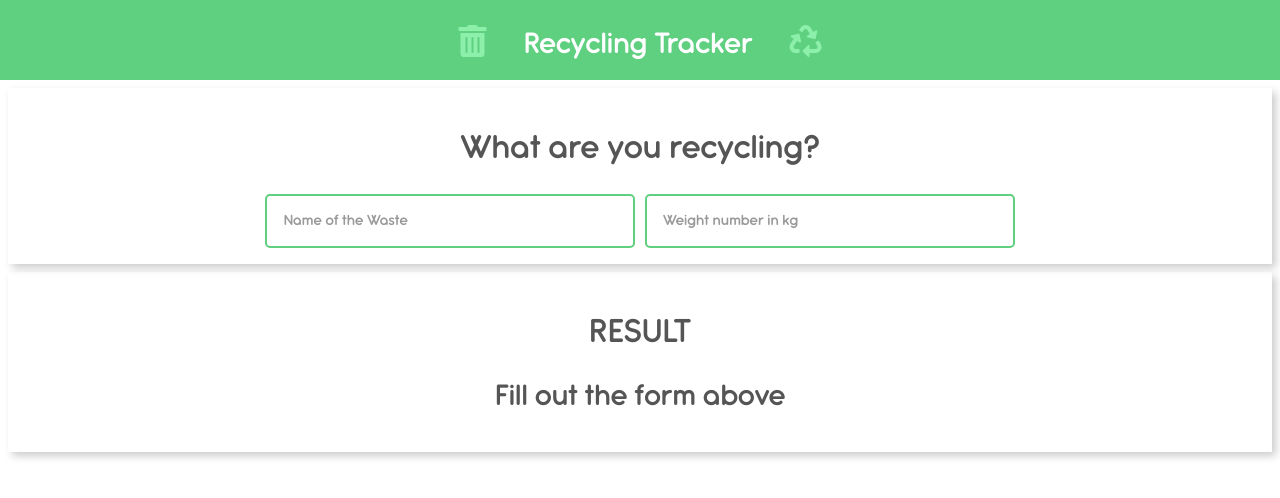
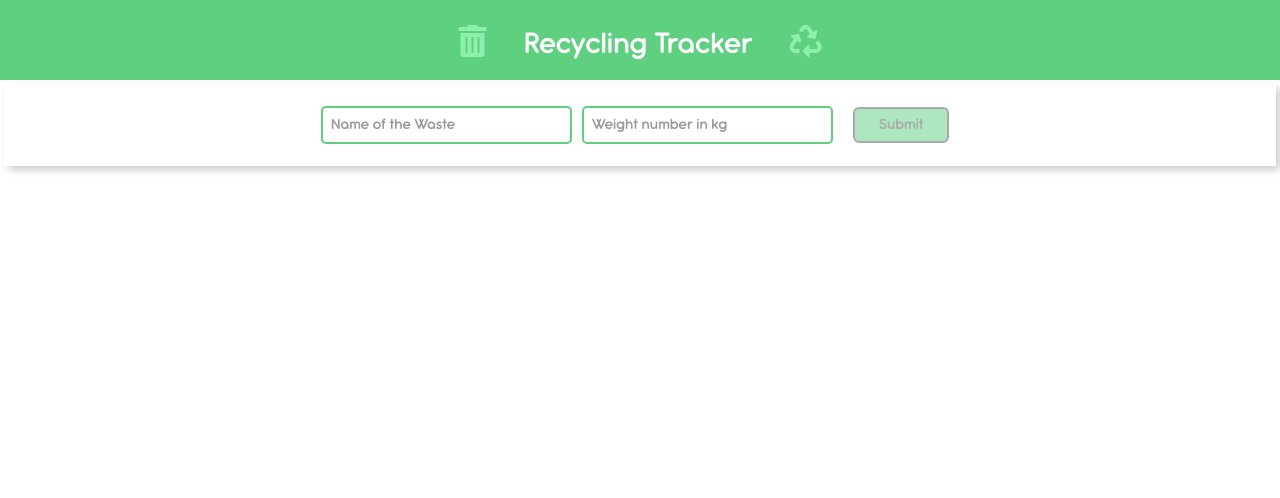
Before and after one commit to zero-to-mastery/recycling-tracker, a React (Create React App) app in the folder React_files/: page / in a window 1280 px wide. Shown: the top 498 px of the page. Built offline with nearby package versions, Linux system fonts and the light colour scheme.

Commit message:
[refactor] Change the layout so that the results are only displayed when input is submitted

```diff
--- /dev/null
+++ b/React_files/src/components/Cards/Card.css
@@ -0,0 +1,48 @@
+.submit-button-deactivated {
+  opacity: 0.5;
+  margin: 15px;
+  font-size: 16px;
+  height: 36px;
+  width: 96px;
+  border-radius: 6px;
+  border-style: solid;
+  border-width: 2px;
+  border-color: #555555;
+  color: #555555;
+  background: #5fcf80;
+  outline: none;
+  cursor: not-allowed;
+  transition: all 0.5s;
+  -webkit-transition: all 0.5s;
+}
+
+.submit-button {
+  margin: 15px;
+  font-size: 16px;
+  height: 36px;
+  width: 96px;
+  border-radius: 6px;
+  border-style: solid;
+  border-width: 2px;
+  border-color: #555555;
+  color: #555555;
+  background: #5fcf80;
+  outline: none;
+  cursor: pointer;
+  transition: all 0.5s;
+  -webkit-transition: all 0.5s;
+}
+
+.submit-button:hover {
+  margin: 15px;
+  font-size: 16px;
+  height: 36px;
+  width: 96px;
+  border-radius: 6px;
+  color: #5fcf80;
+  background: #555555;
+  outline: none;
+  cursor: pointer;
+  transition: all 0.5s;
+  -webkit-transition: all 0.5s;
+}
--- a/React_files/src/components/Cards/Card.js
+++ b/React_files/src/components/Cards/Card.js
@@ -1,23 +1,37 @@
-import React from 'react';
+import React, { Component } from 'react';
+import './Card.css';
 
-const Card = ({ onWaste, onWeight }) => {
+class Card extends Component {
+  render() {
     return (
-    <div className="tc pa3 ma2 bw2 shadow-5 trash-dump-card">
-      <h1 className="f2 black dump-trash">What are you recycling?</h1>
+      <div className="tc pa2 ma1 bw2 shadow-5 trash-dump-card">
         <input
-        className="pa3 w-30 waste-name"
+          className="pa2 w-20 waste-name"
+          value={this.props.waste}
           type="text"
           placeholder="Name of the Waste"
-        onChange={onWaste}
+          onChange={this.props.onWaste}
         />
         <input
-        className="pa3 w-30 weight-in-kg"
+          className="pa2 w-20 weight-in-kg"
+          value={this.props.weight}
           type="number"
           placeholder="Weight number in kg"
-        onChange={onWeight}
+          onChange={this.props.onWeight}
         />
+
+        <button
+          className={
+            this.props.waste && this.props.weight ? 'submit-button' : 'submit-button-deactivated'
+          }
+          // Send onClick event to parent
+          onClick={this.props.handleClick}
+        >
+          Submit
+        </button>
       </div>
     );
-};
+  }
+}
 
 export default Card;
--- a/React_files/src/components/Score/Score.js
+++ b/React_files/src/components/Score/Score.js
@@ -1,31 +1,33 @@
 import React from 'react';
 
 const Score = ({ waste, weight }) => {
-  if (weight !== null && waste !== null) {
   if (waste.length && weight >= 100) {
     return (
       <div>
-          <h1>Congrats</h1>
-          <h1>You are a Recycling King</h1>
+        <h1>Congrats! You are a Recycling King</h1>
+        <h1>
+          Recycled {weight}kg of {waste}
+        </h1>
       </div>
     );
   } else if (waste.length && weight >= 50 && waste.length && weight < 100) {
     return (
       <div>
-          <h1>Congrats</h1>
-          <h1>You are a good Recycler</h1>
+        <h1>Congrats! You are a good Recycler</h1>
+        <h1>
+          Recycled {weight}kg of {waste}
+        </h1>
       </div>
     );
   } else if (waste.length && weight < 50 && waste.length && weight > 0) {
     return (
       <div>
-          <h1>Congrats</h1>
-          <h1>You did good but do better next time.</h1>
+        <h1>Congrats! You did good but you can do better next time</h1>
+        <h1>
+          Recycled {weight}kg of {waste}
+        </h1>
       </div>
     );
-    }
-  } else {
-    return <h1 className="initial-heading">Fill out the form above</h1>;
   }
 };
 
--- a/React_files/src/containers/App.js
+++ b/React_files/src/containers/App.js
@@ -5,25 +5,30 @@ import ResultBox from '../components/ResultBox/ResultBox';
 import Trash from '../components/Trash/Trash';
 
 class App extends Component {
-  state = {
-    waste: null,
-    weight: null,
-    location: ''
-  };
+  constructor(props) {
+    super(props);
+
+    this.state = {
+      tempWaste: '',
+      tempWeight: '',
+      waste: '',
+      weight: '',
+      location: '',
+      renderResults: false
+    };
+  }
 
   onWasteChange = event => {
-    if (event.target.value === '') {
-      this.setState({ waste: null });
-    } else {
-      this.setState({ waste: event.target.value });
-    }
+    this.setState({ waste: event.target.value, renderResults: false });
   };
 
   onWeightChange = event => {
-    if (event.target.value === '') {
-      this.setState({ weight: null });
-    } else {
-      this.setState({ weight: event.target.value });
+    this.setState({ weight: event.target.value, renderResults: false });
+  };
+
+  handleClick = () => {
+    if (this.state.waste && this.state.weight) {
+      this.setState({ renderResults: true });
     }
   };
 
@@ -31,8 +36,18 @@ class App extends Component {
     return (
       <div className="App">
         <Trash />
-        <Card onWaste={this.onWasteChange} onWeight={this.onWeightChange} />
-        <ResultBox waste={this.state.waste} weight={this.state.weight} />
+        <Card
+          onWaste={this.onWasteChange}
+          onWeight={this.onWeightChange}
+          waste={this.state.waste}
+          weight={this.state.weight}
+          // Bring submit button onclick event to parent
+          handleClick={this.handleClick.bind(this)}
+        />
+        {/* CONDITIONALLY RENDER RESULTS */}
+        {this.state.renderResults ? (
+          <ResultBox waste={this.state.waste} weight={this.state.weight} />
+        ) : null}
       </div>
     );
   }
```
Lines whose indentation alone changed are shown as unchanged.
